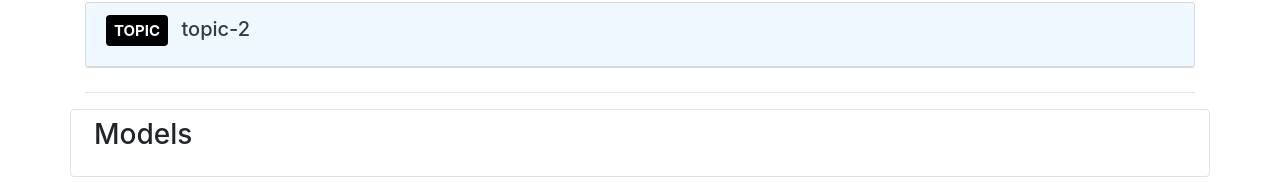
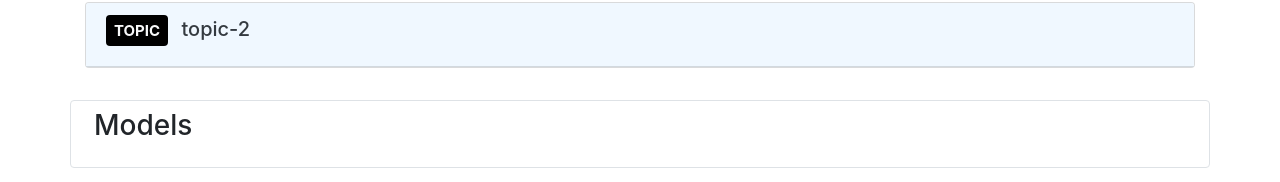
Before and after one commit to Tomasz-Marciniak/swagger4kafka-ui, an Angular app: page / in a window 1280 px wide. Shown: the part 237-419 px from the top of the page. Built offline with nearby package versions, Linux system fonts and the light colour scheme.

Commit message:
Edit app template

```diff
--- a/src/app/app.component.html
+++ b/src/app/app.component.html
@@ -3,6 +3,6 @@
 </div>
 <div class="container">
   <app-topics></app-topics>
-  <hr>
+  <br>
   <app-models></app-models>
 </div>
```
